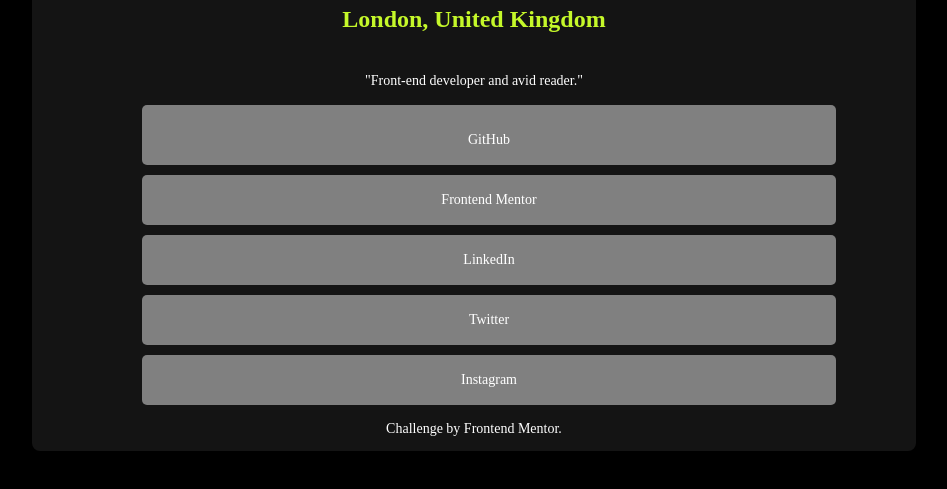
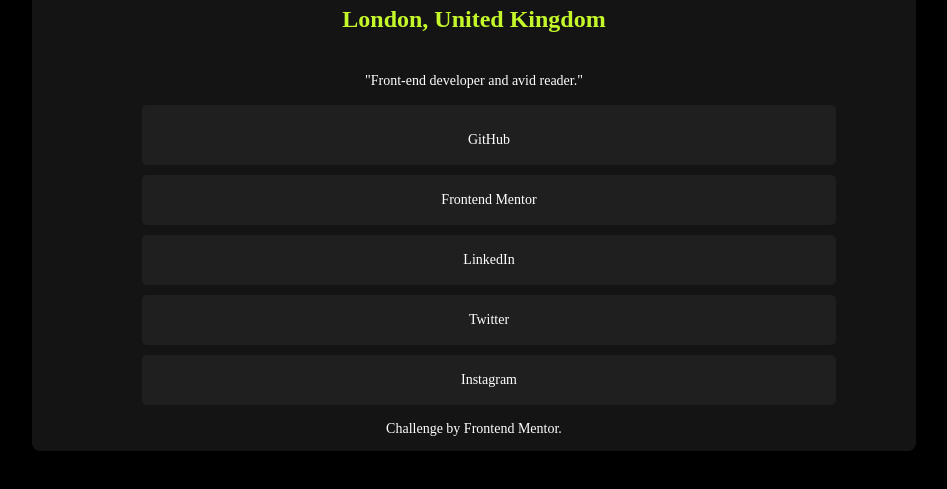
Before and after one commit to salac25/Social-links, a plain HTML site: page index.html in a window 1280 px wide. Shown: the part 295-784 px from the top of the page, without its empty margins (166-1113 px from the left). Drawn offline with Linux system fonts and the light colour scheme.

Commit message:
Update first.css

```diff
--- a/first.css
+++ b/first.css
@@ -33,7 +33,7 @@
 
 
  .section1{
-   background-color: gray;
+   background-color:hsl(0, 0%, 12%);
    color:white;
    font-size: 14px ;
    text-align: center;
@@ -46,7 +46,7 @@
 }
 
 .section2{
-   background-color: gray;
+   background-color: hsl(0, 0%, 12%);
    color:white;
    text-align: center;
    font-size: 14px ;
@@ -58,7 +58,7 @@
 }
 
 .section3{
-   background-color: gray;
+   background-color:hsl(0, 0%, 12%);
    color:white;
    text-align: center;
    font-size: 14px ;
@@ -69,7 +69,7 @@
    margin-bottom: 10px;
 }
 .section4{
-   background-color: gray;
+   background-color:hsl(0, 0%, 12%);
    color:white;
    text-align: center;
    font-size: 14px ;
@@ -81,7 +81,7 @@
 }
 
 .section5{
-   background-color: gray;
+   background-color:hsl(0, 0%, 12%);
    color:white;
    text-align: center;
    font-size: 14px ;
```
